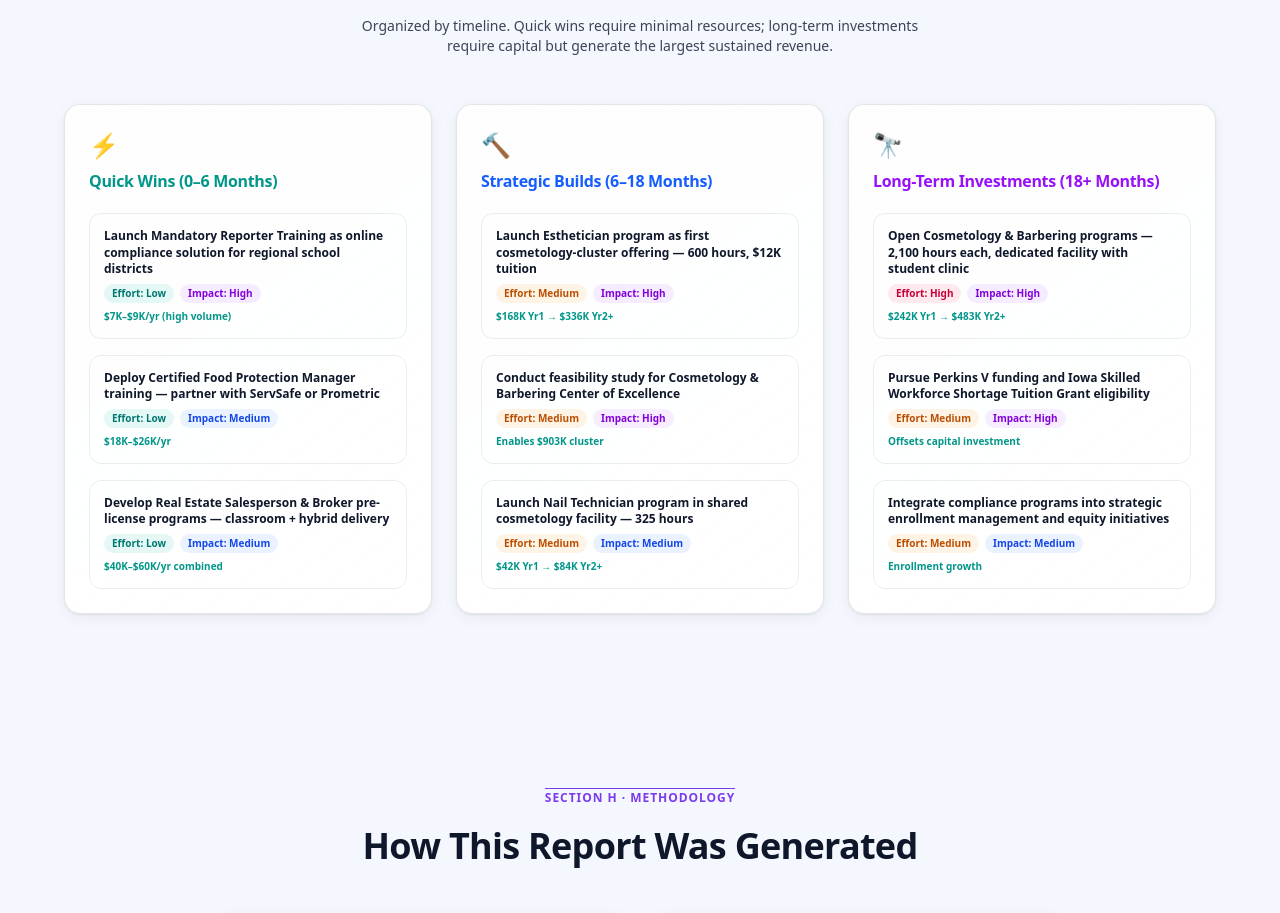
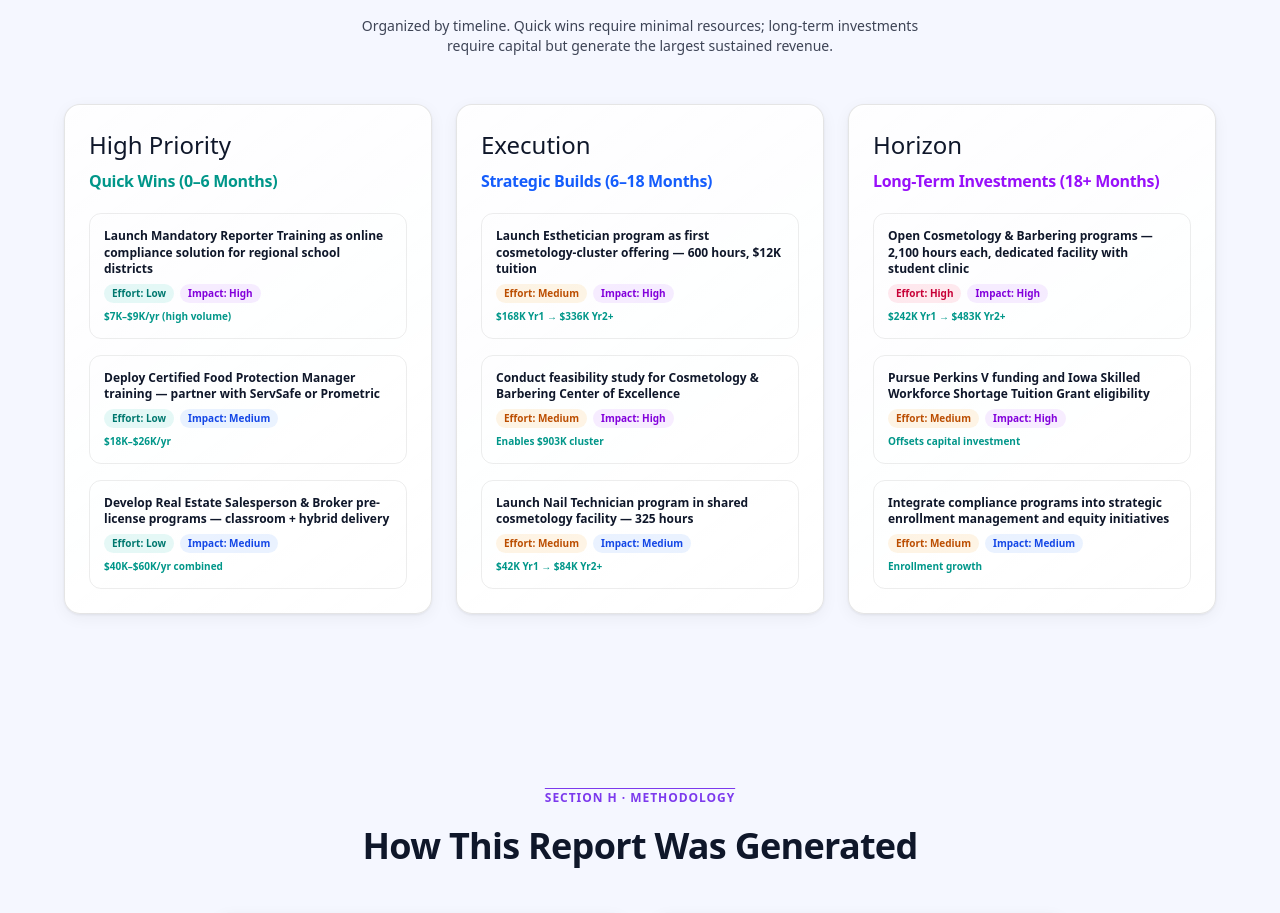
Before and after one commit to wspanic201/workforce-intelligence, a Next.js app: page /report/hawkeye-gap-audit in a window 1280 px wide. Shown: the part 8940-9853 px from the top of the page. Built offline with nearby package versions, Linux system fonts and the light colour scheme.

Commit message:
Final icon cleanup across public report pages

```diff
--- a/app/grants/page.tsx
+++ b/app/grants/page.tsx
@@ -221,7 +221,7 @@ export default function GrantsPage() {
                 </h3>
                 <div className="grid grid-cols-2 md:grid-cols-4 gap-6">
                   {[
-                    { stat: '✓', label: 'Federal, State & Foundation', color: 'text-green-400' },
+                    { stat: 'Verified', label: 'Federal, State & Foundation', color: 'text-green-400' },
                     { stat: '5-dim', label: 'Fit Scoring', color: 'text-blue-400' },
                     { stat: '5–9', label: 'Top Opportunities', color: 'text-purple-400' },
                     { stat: '1 wk', label: 'Turnaround', color: 'text-teal-400' },
--- a/app/report/bellevue-cybersecurity-drift/page.tsx
+++ b/app/report/bellevue-cybersecurity-drift/page.tsx
@@ -323,7 +323,7 @@ export default function BellevueCybersecurityDriftPage() {
           <AnimateOnScroll variant="fade-up" delay={200}>
             <div className={`mt-6 card-cosmic rounded-xl p-5 ${colors.border} ${colors.surface}`}>
               <p className="text-sm text-theme-primary leading-relaxed">
-                <span className="font-bold">⚠️ {driftLevel.charAt(0).toUpperCase() + driftLevel.slice(1)} Drift:</span>{' '}
+                <span className="font-bold">{driftLevel.charAt(0).toUpperCase() + driftLevel.slice(1)} Drift:</span>{' '}
                 Only {coveredSkills.length} of {employerSkills.length} top employer skills ({Math.round((coveredSkills.length / employerSkills.length) * 100)}%) are covered by the curriculum.
                 The highest-frequency gap is <span className="font-semibold">Security Monitoring</span> (found in {employerSkills[0].frequency} of {postingsAnalyzed} postings).
               </p>
@@ -562,7 +562,7 @@ export default function BellevueCybersecurityDriftPage() {
 
                 <div className="mt-4 p-4 rounded-lg bg-teal-500/5 border border-teal-500/20">
                   <p className="text-xs text-teal-700 dark:text-teal-400">
-                    <span className="font-bold">✓ O*NET Enriched:</span> This scan includes O*NET baseline data (5 skills, 5 knowledge areas, 20 technologies) for SOC 15-1212 Information Security Analysts, providing federal occupational standards as an additional validation layer.
+                    <span className="font-bold">O*NET Enriched:</span> This scan includes O*NET baseline data (5 skills, 5 knowledge areas, 20 technologies) for SOC 15-1212 Information Security Analysts, providing federal occupational standards as an additional validation layer.
                   </p>
                 </div>
               </div>
--- a/app/report/demo/page.tsx
+++ b/app/report/demo/page.tsx
@@ -1267,7 +1267,7 @@ export default function DemoReportPage() {
           <AnimateOnScroll variant="fade-up">
             <div className="p-5 rounded-xl border border-amber-500/20 bg-amber-500/5 mb-6">
               <p className="text-sm text-theme-secondary leading-relaxed">
-                <strong className="text-amber-700 dark:text-amber-400 font-semibold">⚠ Time-Sensitive:</strong>{' '}
+                <strong className="text-amber-700 dark:text-amber-400 font-semibold">Time-Sensitive:</strong>{' '}
                 Workforce Pell Grants — Available beginning <strong className="text-theme-primary font-semibold">July 1, 2026</strong>. Programs must demonstrate 70% completion rate, 70% job placement within 180 days, and positive ROI.
               </p>
             </div>
@@ -1377,7 +1377,7 @@ export default function DemoReportPage() {
                       <td className="px-4 py-3">{categoryBadge(p.category)}</td>
                       <td className="px-3 py-3 text-center text-sm">
                         {p.inBrief ? (
-                          <span className="text-teal-600 dark:text-teal-400">✓</span>
+                          <span className="text-teal-600 dark:text-teal-400">PASS</span>
                         ) : (
                           <span className="text-theme-muted text-xs">—</span>
                         )}
--- a/app/report/hawkeye-gap-audit/page.tsx
+++ b/app/report/hawkeye-gap-audit/page.tsx
@@ -277,7 +277,7 @@ const strategicRecommendations = [
   {
     timeline: 'Quick Wins (0–6 Months)',
     color: 'teal',
-    icon: '⚡',
+    icon: 'High Priority',
     actions: [
       {
         title: 'Launch Mandatory Reporter Training as online compliance solution for regional school districts',
@@ -302,7 +302,7 @@ const strategicRecommendations = [
   {
     timeline: 'Strategic Builds (6–18 Months)',
     color: 'blue',
-    icon: '🔨',
+    icon: 'Execution',
     actions: [
       {
         title: 'Launch Esthetician program as first cosmetology-cluster offering — 600 hours, $12K tuition',
@@ -327,7 +327,7 @@ const strategicRecommendations = [
   {
     timeline: 'Long-Term Investments (18+ Months)',
     color: 'purple',
-    icon: '🔭',
+    icon: 'Horizon',
     actions: [
       {
         title: 'Open Cosmetology & Barbering programs — 2,100 hours each, dedicated facility with student clinic',
--- a/app/report/pell-demo/page.tsx
+++ b/app/report/pell-demo/page.tsx
@@ -312,9 +312,9 @@ function criteriaClasses(status: CriteriaStatus) {
 }
 
 function criteriaIcon(status: CriteriaStatus) {
-  if (status === 'pass') return '✓';
-  if (status === 'warn') return '⚠';
-  return '✗';
+  if (status === 'pass') return 'PASS';
+  if (status === 'warn') return 'WARN';
+  return 'FAIL';
 }
 
 function statusLabel(status: ProgramStatus) {
--- a/app/report/valencia-grant-scan/page.tsx
+++ b/app/report/valencia-grant-scan/page.tsx
@@ -42,9 +42,9 @@ function ScoreBar({ score, max = 10, color = 'purple' }: { score: number; max?:
 
 function TierBadge({ tier }: { tier: string }) {
   const map: Record<string, { cls: string; label: string }> = {
-    priority: { cls: 'bg-rose-500/10 text-rose-700 dark:text-rose-400 border border-rose-500/20', label: '🎯 PRIORITY' },
-    strategic: { cls: 'bg-amber-500/10 text-amber-700 dark:text-amber-400 border border-amber-500/20', label: '📋 STRATEGIC' },
-    monitor: { cls: 'bg-blue-500/10 text-blue-700 dark:text-blue-400 border border-blue-500/20', label: '👁 MONITOR' },
+    priority: { cls: 'bg-rose-500/10 text-rose-700 dark:text-rose-400 border border-rose-500/20', label: 'PRIORITY' },
+    strategic: { cls: 'bg-amber-500/10 text-amber-700 dark:text-amber-400 border border-amber-500/20', label: 'STRATEGIC' },
+    monitor: { cls: 'bg-blue-500/10 text-blue-700 dark:text-blue-400 border border-blue-500/20', label: 'MONITOR' },
     skip: { cls: 'bg-gray-500/10 text-gray-600 dark:text-gray-400 border border-gray-500/20', label: '⏭ SKIP' },
   };
   const m = map[tier] ?? map.monitor;
@@ -57,7 +57,7 @@ function EffortBadge({ level }: { level: string }) {
     moderate: 'bg-amber-500/10 text-amber-700 dark:text-amber-400 border border-amber-500/20',
     light: 'bg-teal-500/10 text-teal-700 dark:text-teal-400 border border-teal-500/20',
   };
-  return <span className={`text-xs font-bold px-2.5 py-1 rounded-full ${map[level] ?? map.heavy}`}>🔴 {level.toUpperCase()} (80-120 hrs)</span>;
+  return <span className={`text-xs font-bold px-2.5 py-1 rounded-full ${map[level] ?? map.heavy}`}>HEAVY {level.toUpperCase()} (80-120 hrs)</span>;
 }
 
 // ─── Real Pipeline Data (Generated 2026-02-19 via live grant-scan pipeline) ──
@@ -354,9 +354,9 @@ export default function ValenciaGrantScanPage() {
           <AnimateOnScroll variant="fade-up" delay={80}>
             <div className="grid sm:grid-cols-2 lg:grid-cols-4 gap-4">
               {[
-                { tier: 'Priority', count: scanMeta.priority, color: 'rose', icon: '🎯', desc: 'Pursue immediately — high fit, strong funding' },
-                { tier: 'Strategic', count: scanMeta.strategic, color: 'amber', icon: '📋', desc: 'Plan ahead — good fit, needs partnership development' },
-                { tier: 'Monitor', count: scanMeta.monitor, color: 'blue', icon: '👁', desc: 'Track for future cycles — moderate alignment' },
+                { tier: 'Priority', count: scanMeta.priority, color: 'rose', icon: 'Priority', desc: 'Pursue immediately — high fit, strong funding' },
+                { tier: 'Strategic', count: scanMeta.strategic, color: 'amber', icon: 'Strategic', desc: 'Plan ahead — good fit, needs partnership development' },
+                { tier: 'Monitor', count: scanMeta.monitor, color: 'blue', icon: 'Monitor', desc: 'Track for future cycles — moderate alignment' },
                 { tier: 'Skip', count: scanMeta.skip, color: 'gray', icon: '⏭', desc: 'Not aligned — ineligible or poor fit' },
               ].map((t) => (
                 <div key={t.tier} className="card-cosmic rounded-2xl p-6 text-center">
@@ -579,7 +579,7 @@ export default function ValenciaGrantScanPage() {
                   </div>
                   <div className="rounded-xl p-4 bg-rose-500/5 border border-rose-500/15">
                     <p className="text-xs font-bold uppercase tracking-widest text-rose-600 dark:text-rose-400 mb-2">Estimated Effort</p>
-                    <p className="text-lg font-bold text-rose-600 dark:text-rose-400 mb-1">🔴 HEAVY</p>
+                    <p className="text-lg font-bold text-rose-600 dark:text-rose-400 mb-1">HEAVY</p>
                     <p className="text-[12px] text-theme-secondary">{grant.effortHours} total. Includes partnership development (20-25 hrs), data collection (12-15 hrs), narrative writing (25-30 hrs), budget development (10-12 hrs), and internal review (6-10 hrs).</p>
                   </div>
                 </div>
@@ -823,7 +823,7 @@ export default function ValenciaGrantScanPage() {
               {
                 timeline: 'Apply NOW (Next 30-60 Days)',
                 color: 'rose',
-                icon: '🚨',
+                icon: 'Critical',
                 actions: [
                   { title: 'ETA Strengthening CC Grants — convene leadership, select industry sectors, begin consortium formation', effort: 'High', impact: 'High', revenue: '$1-3M over 3-4 years' },
                   { title: 'NASA Aerospace Hubs — GO/NO-GO decision within 5-7 days. Skip unless existing aerospace relationships exist', effort: 'High', impact: 'Medium', revenue: 'Up to $1.5M' },
@@ -832,7 +832,7 @@ export default function ValenciaGrantScanPage() {
               {
                 timeline: 'Plan for Next Quarter',
                 color: 'purple',
-                icon: '📋',
+                icon: 'Strategic',
                 actions: [
                   { title: 'NSF ATE — begin preparation April 2026. Select IT/cyber, healthcare tech, or manufacturing focus', effort: 'High', impact: 'High', revenue: '$300K-$900K over 3 years' },
                   { title: 'MSIPP — confirm HSI status, identify 2-3 MSI consortium partners, initiate NNSA lab contact', effort: 'High', impact: 'Medium', revenue: '$500K-$1.5M over 3-5 years' },
@@ -842,7 +842,7 @@ export default function ValenciaGrantScanPage() {
               {
                 timeline: 'Explore Additionally',
                 color: 'teal',
-                icon: '🔭',
+                icon: 'Horizon',
                 actions: [
                   { title: 'Florida Job Growth Grant Fund — state competitive grants for healthcare, IT, manufacturing', effort: 'Medium', impact: 'High', revenue: 'State funding' },
                   { title: 'Corporate Foundations — cultivate Lockheed Martin, Northrop Grumman, AdventHealth, Orlando Health', effort: 'Low', impact: 'Medium', revenue: 'Varies' },
--- a/app/report/wake-tech-program-opportunity-scan/page.tsx
+++ b/app/report/wake-tech-program-opportunity-scan/page.tsx
@@ -1274,7 +1274,7 @@ export default function DemoReportPage() {
           <AnimateOnScroll variant="fade-up">
             <div className="p-5 rounded-xl border border-amber-500/20 bg-amber-500/5 mb-6">
               <p className="text-sm text-theme-secondary leading-relaxed">
-                <strong className="text-amber-700 dark:text-amber-400 font-semibold">⚠ Time-Sensitive:</strong>{' '}
+                <strong className="text-amber-700 dark:text-amber-400 font-semibold">Time-Sensitive:</strong>{' '}
                 Workforce Pell Grants — Available beginning <strong className="text-theme-primary font-semibold">July 1, 2026</strong>. Programs must demonstrate 70% completion rate, 70% job placement within 180 days, and positive ROI.
               </p>
             </div>
@@ -1384,7 +1384,7 @@ export default function DemoReportPage() {
                       <td className="px-4 py-3">{categoryBadge(p.category)}</td>
                       <td className="px-3 py-3 text-center text-sm">
                         {p.inBrief ? (
-                          <span className="text-teal-600 dark:text-teal-400">✓</span>
+                          <span className="text-teal-600 dark:text-teal-400">PASS</span>
                         ) : (
                           <span className="text-theme-muted text-xs">—</span>
                         )}
```
Also changed, not shown: app/report/kirkwood-pharmtech-validation/page.tsx (+6 -6 lines).
